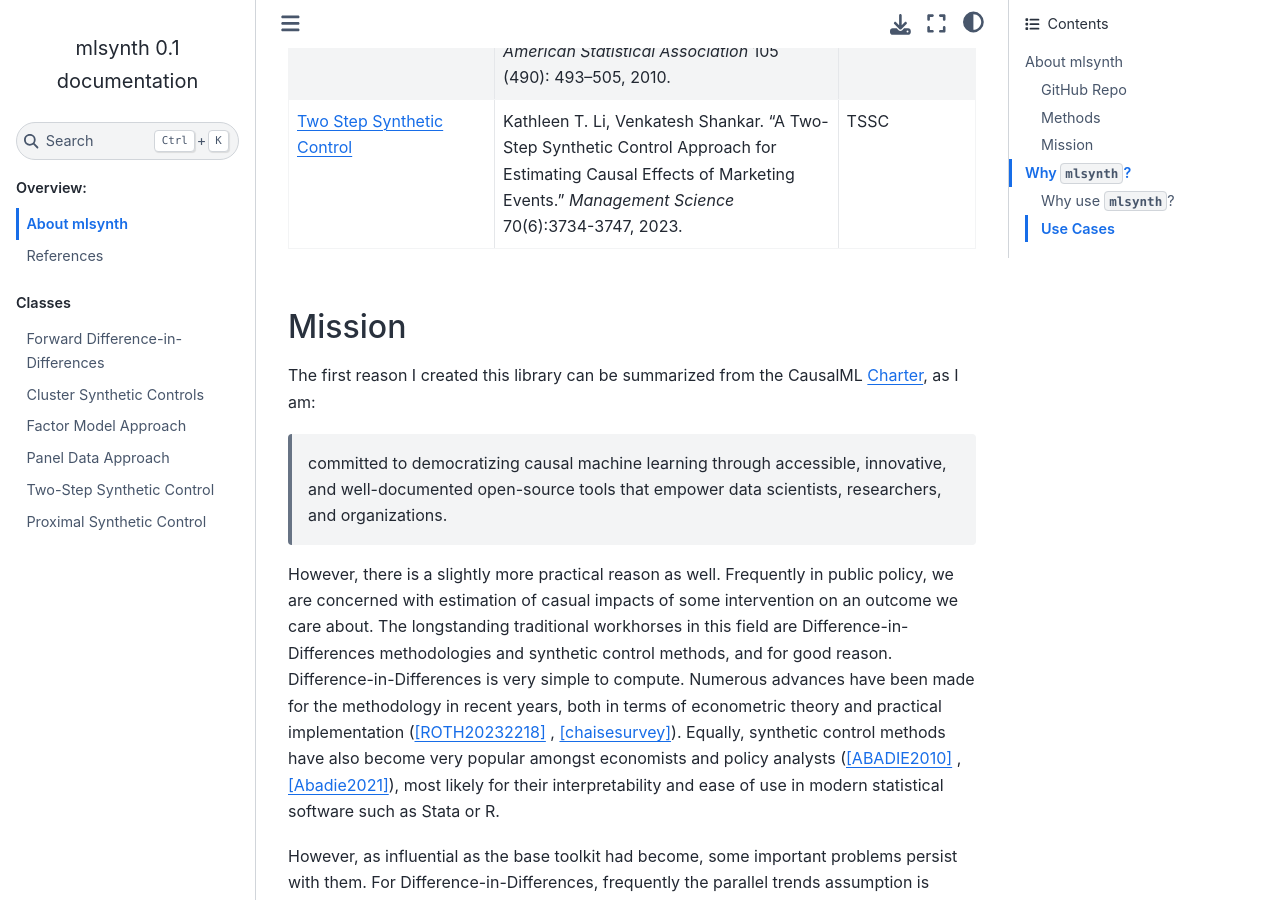
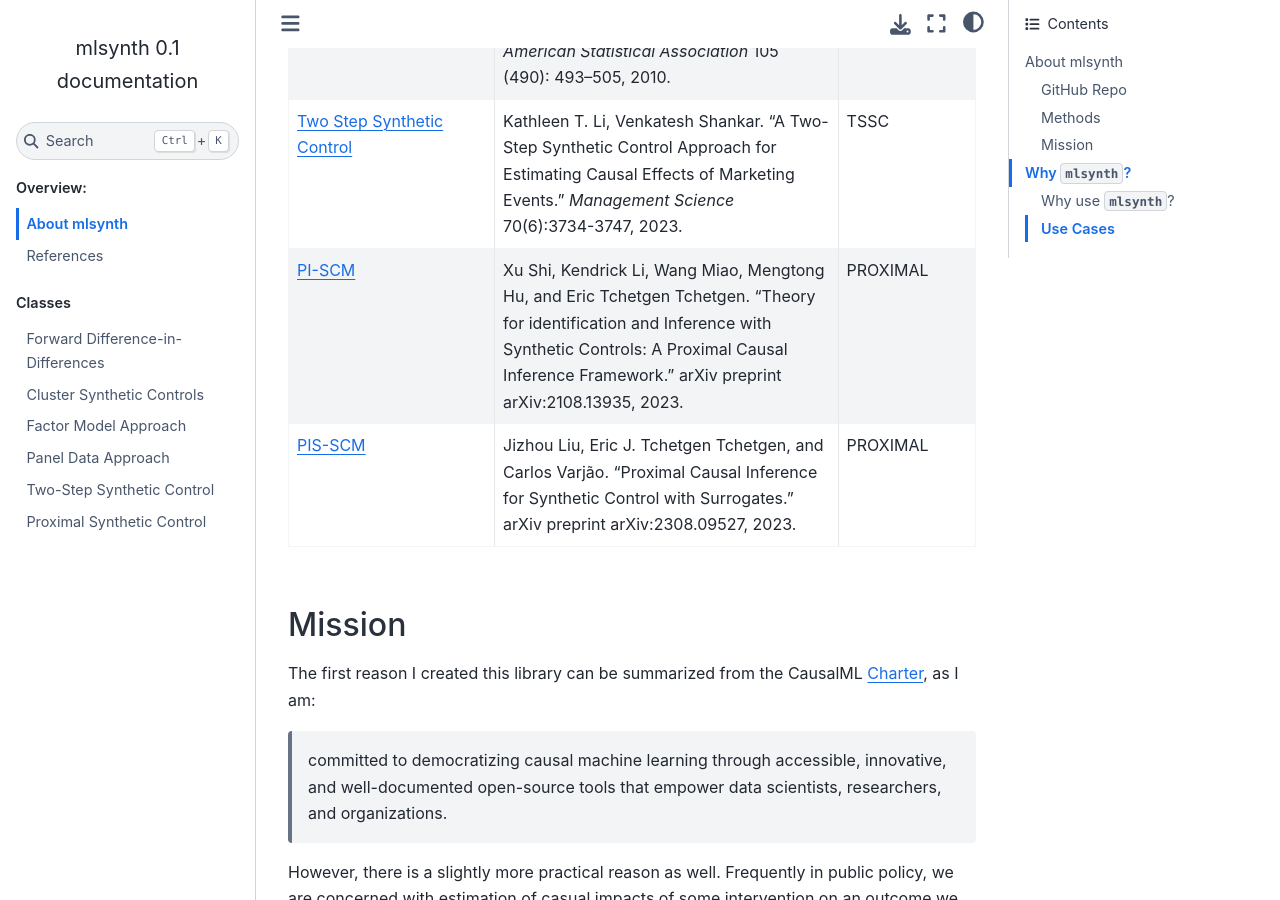
Before and after one commit to jgreathouse9/mlsynth, a Sphinx documentation site: the page built from docs/about.rst, in a window 1280 px wide and 900 px high, scrolled down 2610 px. Built offline with Sphinx 7.4.7 and the Sphinx Book theme 1.1.4, drawn with Linux system fonts in a browser that asks for light colours; pages that are not in the unit, such as notebooks, are missing from menus.

Commit message:
Update about.rst

```diff
--- a/docs/about.rst
+++ b/docs/about.rst
@@ -77,6 +77,14 @@
    * - `Two Step Synthetic Control <https://doi.org/10.1287/mnsc.2023.4878>`_
      - Kathleen T. Li, Venkatesh Shankar. "A Two-Step Synthetic Control Approach for Estimating Causal Effects of Marketing Events." *Management Science* 70(6):3734-3747, 2023.
      - TSSC
+   * - `PI-SCM <https://arxiv.org/abs/2108.13935>`_
+     - Xu Shi, Kendrick Li, Wang Miao, Mengtong Hu, and Eric Tchetgen Tchetgen. “Theory for identification and Inference with Synthetic Controls: A Proximal Causal Inference Framework.” arXiv preprint arXiv:2108.13935, 2023.
+     - PROXIMAL
+   * - `PIS-SCM <https://arxiv.org/abs/2308.09527>`_
+     - Jizhou Liu, Eric J. Tchetgen Tchetgen, and Carlos Varjão. “Proximal Causal Inference for Synthetic Control with Surrogates.” arXiv preprint arXiv:2308.09527, 2023.
+     - PROXIMAL
+
+
 
 Mission
 -------
```
